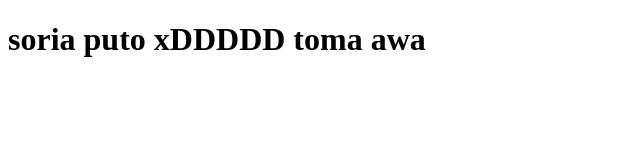
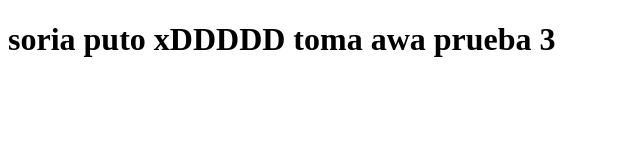
Before and after one commit to betilloloera/betilloloera.github.io, a plain HTML site: page index.html in a window 1280 px wide. Shown: the whole page, without its empty margins (0-640 px from the left). Drawn offline with Linux system fonts and the light colour scheme.

Commit message:
Tercera llamada alv

```diff
--- a/index.html
+++ b/index.html
@@ -6,6 +6,6 @@
     <title>Document</title>
 </head>
 <body>
-    <h1>soria puto xDDDDD toma awa</h1>
+    <h1>soria puto xDDDDD toma awa prueba 3</h1>
 </body>
 </html>
```
